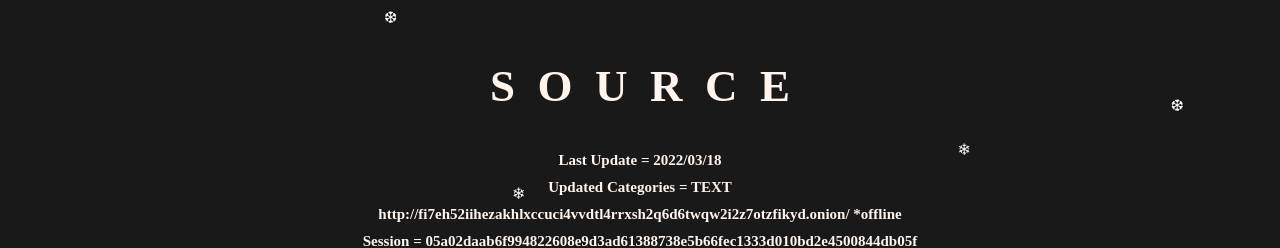
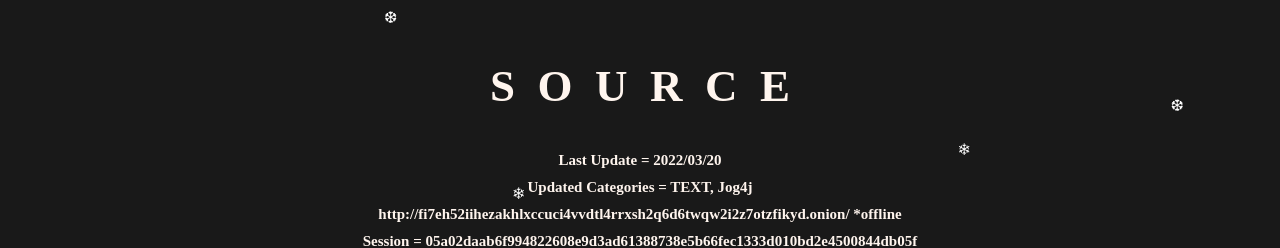
Before and after one commit to rap0at/SOURCE, a plain HTML site: page index_main.html in a window 1280 px wide. Shown: the top 248 px of the page. Drawn offline with Linux system fonts and the light colour scheme.

Commit message:
Update index_main.html

```diff
--- a/index_main.html
+++ b/index_main.html
@@ -264,8 +264,8 @@
                     </div>
                 </div>
 
-            <p class="p_main_update">Last Update = 2022/03/18</p>
-            <p class="p_main_update">Updated Categories = TEXT</p>
+            <p class="p_main_update">Last Update = 2022/03/20</p>
+            <p class="p_main_update">Updated Categories = TEXT, Jog4j</p>
             <p class="p_main_update">http://fi7eh52iihezakhlxccuci4vvdtl4rrxsh2q6d6twqw2i2z7otzfikyd.onion/ *offline</p>
             <p class="p_main_update">Session = 05a02daab6f994822608e9d3ad61388738e5b66fec1333d010bd2e4500844db05f</p>
             <p class="p_main_update">IRC-FREENODE-source *offline</p>
```
